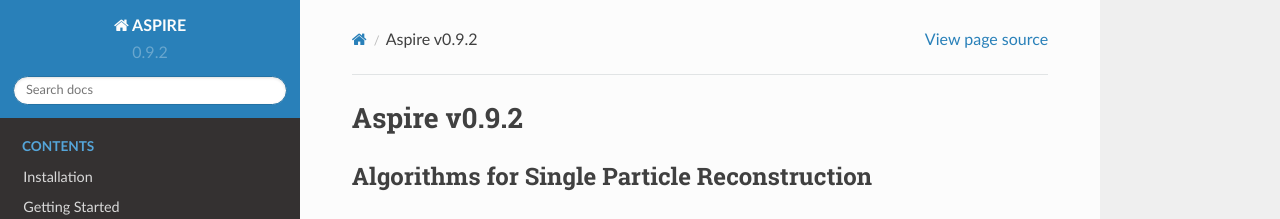
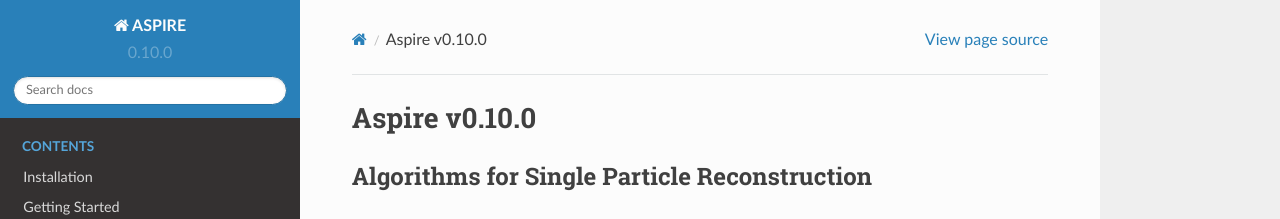
Before and after one commit to ComputationalCryoEM/ASPIRE-Python, a Sphinx documentation site: the page built from docs/source/index.rst, in a window 1280 px wide and 900 px high. Shown: the top 219 px of the window. Built offline with Sphinx 7.4.7 and the Read the Docs theme 2.0.0, drawn with Linux system fonts in a browser that asks for light colours; pages that are not in the unit, such as notebooks, are missing from menus.

Commit message:
Bump version: 0.9.2 → 0.10.0

````diff
--- a/README.md
+++ b/README.md
@@ -5,7 +5,7 @@
 [![codecov](https://codecov.io/gh/ComputationalCryoEM/ASPIRE-Python/branch/master/graph/badge.svg?token=3XFC4VONX0)](https://codecov.io/gh/ComputationalCryoEM/ASPIRE-Python)
 [![DOI](https://zenodo.org/badge/DOI/10.5281/zenodo.5657281.svg)](https://doi.org/10.5281/zenodo.5657281)
 
-# ASPIRE - Algorithms for Single Particle Reconstruction - v0.9.2
+# ASPIRE - Algorithms for Single Particle Reconstruction - v0.10.0
 
 This is the Python version to supersede the [Matlab ASPIRE](https://github.com/PrincetonUniversity/aspire).
 
@@ -20,7 +20,7 @@ For more information about the project, algorithms, and related publications ple
 Please cite using the following DOI. This DOI represents all versions, and will always resolve to the latest one.
 
 ```
-ComputationalCryoEM/ASPIRE-Python: v0.9.2 https://doi.org/10.5281/zenodo.5657281
+ComputationalCryoEM/ASPIRE-Python: v0.10.0 https://doi.org/10.5281/zenodo.5657281
 
 ```
 
--- a/docs/source/conf.py
+++ b/docs/source/conf.py
@@ -74,7 +74,7 @@ author = "Joakim Anden, Vineet Bansal, Junchao Xia"
 # built documents.
 #
 # The full version, including alpha/beta/rc tags.
-release = version = "0.9.2"
+release = version = "0.10.0"
 
 # The language for content autogenerated by Sphinx. Refer to documentation
 # for a list of supported languages.
--- a/docs/source/index.rst
+++ b/docs/source/index.rst
@@ -1,4 +1,4 @@
-Aspire v0.9.2
+Aspire v0.10.0
 ==============
 
 Algorithms for Single Particle Reconstruction
--- a/setup.py
+++ b/setup.py
@@ -9,7 +9,7 @@ def read(fname):
 
 setup(
     name="aspire",
-    version="0.9.2",
+    version="0.10.0",
     data_files=[
         ("", ["src/aspire/config.ini"]),
         ("", ["src/aspire/logging.conf"]),
--- a/src/aspire/__init__.py
+++ b/src/aspire/__init__.py
@@ -11,7 +11,7 @@ from aspire.config import Config
 from aspire.exceptions import handle_exception
 
 # version in maj.min.bld format
-__version__ = "0.9.2"
+__version__ = "0.10.0"
 
 # Implements some code that writes out exceptions to 'aspire.err.log'.
 config = Config(read_text(aspire, "config.ini"))
````
Also changed, not shown: .bumpversion.cfg.
